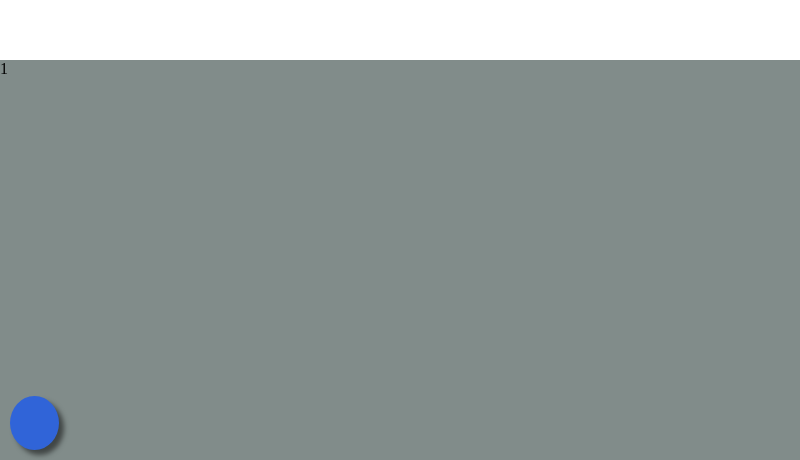
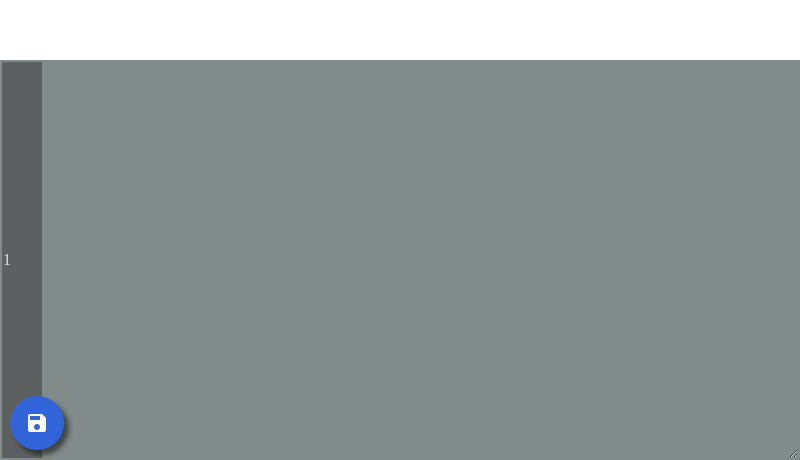
Before and after one commit to ialoam/Cheter-IDE, an Electron app: page ide.html in a window 800 px wide. Shown: the part 340-800 px from the top of the page. Drawn offline with Linux system fonts and the light colour scheme.

Commit message:
Localised Fonts and Added Space Mono

```diff
--- a/css/ide.css
+++ b/css/ide.css
@@ -43,7 +43,7 @@ body {
 #code-editor {
     border-width: 0px;
     line-height: 40px;
-    font-family: monospace;
+    font-family: 'Space Mono';
     font-size: 15px;
     width: 100%;
     min-height: 100%;
@@ -77,7 +77,7 @@ body {
     background-color: #818c8a;
 }
 #no_array {
-    background-color: black;
+    background-color: #5d6060;
     border-width: 0px;
 }
 #code-edit-platform {
@@ -105,3 +105,6 @@ body {
     border-radius: 50%;
     box-shadow: 5px 5px 5px rgba(1,1,1,0.5);
 }
+#no {
+    color: #dbe0df;
+}
--- /dev/null
+++ b/fonts.css
@@ -0,0 +1,31 @@
+@font-face {
+    font-family: 'Space Mono';
+    font-style: normal;
+    font-weight: 400;
+    src: local('Space Mono'), local('SpaceMono-Regular'), url(fonts/SpaceMono_latin.woff2) format('woff2');
+    unicode-range: U+0000-00FF, U+0131, U+0152-0153, U+02BB-02BC, U+02C6, U+02DA, U+02DC, U+2000-206F, U+2074, U+20AC, U+2122, U+2191, U+2193, U+2212, U+2215, U+FEFF, U+FFFD;
+}
+
+/* fallback */
+@font-face {
+        font-family: 'Material Icons';
+        font-style: normal;
+        font-weight: 400;
+        src: url(fonts/MaterialIcons_.woff2) format('woff2');
+ }
+
+ .material-icons {
+    font-family: 'Material Icons';
+    font-weight: normal;
+    font-style: normal;
+    font-size: 24px;
+    line-height: 1;
+    letter-spacing: normal;
+    text-transform: none;
+    display: inline-block;
+    white-space: nowrap;
+    word-wrap: normal;
+    direction: ltr;
+    -moz-font-feature-settings: 'liga';
+    -moz-osx-font-smoothing: grayscale;
+ }
--- a/ide.html
+++ b/ide.html
@@ -1,10 +1,10 @@
 <html>
     <head>
-        <link href="https://fonts.googleapis.com/icon?family=Material+Icons" rel="stylesheet" />
+        <title>Cheter IDE</title>
+        <meta charset="utf-8" />
         <script src="js/ide.js"></script>
-        <title>Cheter IDE</title>
         <link href="css/ide.css" rel="stylesheet" type="text/css" />
-        <meta charset="utf-8" />
+        <link href="fonts.css" rel="stylesheet" type="text/css" />
     </head>
     <body onload="Onload()">
 
@@ -14,7 +14,7 @@
         <div id="container">
             <table id="code-edit-platform">
                 <tr>
-                    <tdid="no_array">
+                    <td id="no_array">
                         <span id="no">1</span>
                     </td>
                     <td id="code-edit-wrapper">
```
Also changed, not shown: fonts/MaterialIcons_.woff2 (added), fonts/SpaceMono_latin.woff2 (added).
